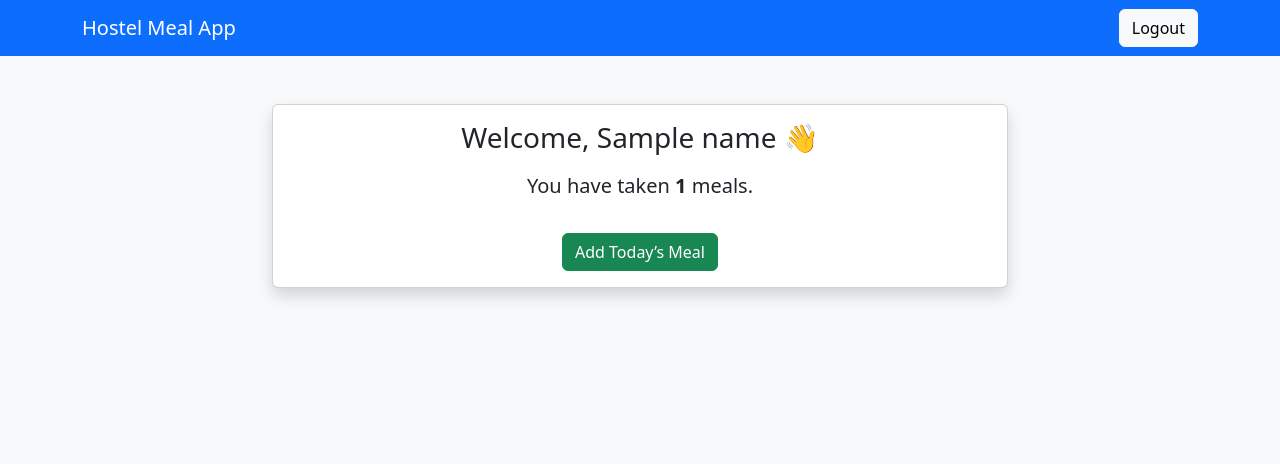
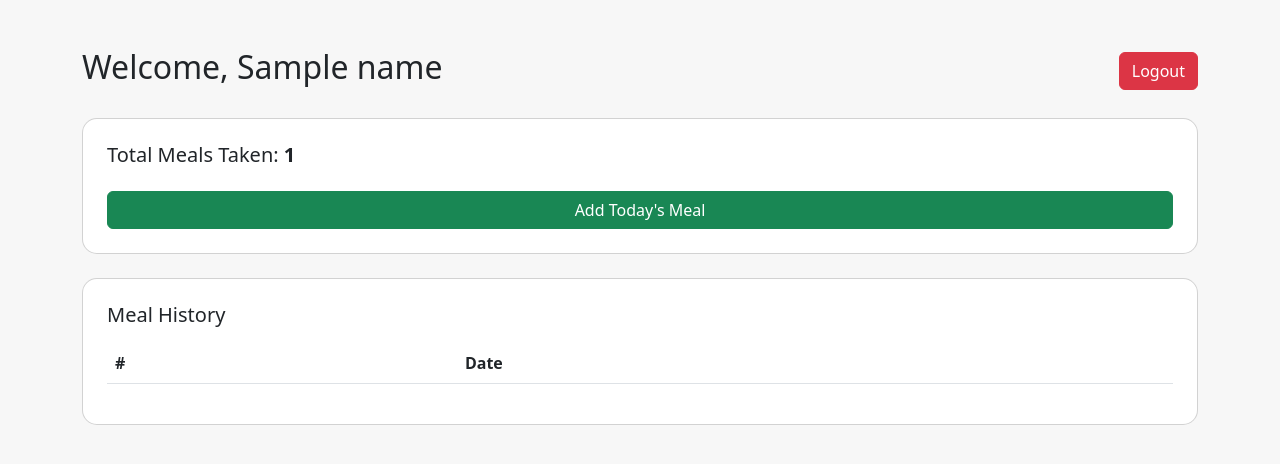
Before and after one commit to aloha17-light/hostel-meal-app, a Flask app: template templates/dashboard.html in a window 1280 px wide. Shown: the top 464 px of the page. Run offline with Flask 3, Linux system fonts and the light colour scheme; the template is opened without the code that fills it: most values are stand-ins (such as "Sample title", 1, 10 or a date in 2020); lists and menus that the app fills with data are empty.

Commit message:
Your update message here

```diff
--- a/app.py
+++ b/app.py
@@ -59,11 +59,16 @@ def dashboard():
     user_id = session['user_id']
     conn = get_db_connection()
     cursor = conn.cursor()
+
     cursor.execute("SELECT COUNT(*) AS meal_count FROM meals WHERE user_id = ?", (user_id,))
     count = cursor.fetchone()['meal_count']
+
+    cursor.execute("SELECT date FROM meals WHERE user_id = ? ORDER BY date DESC", (user_id,))
+    meal_history = cursor.fetchall()
+
     conn.close()
+    return render_template('dashboard.html', name=session['name'], meal_count=count, meal_history=meal_history)
 
-    return render_template('dashboard.html', name=session['name'], meal_count=count)
 
 @app.route('/add_meal')
 def add_meal():
--- a/templates/dashboard.html
+++ b/templates/dashboard.html
@@ -1,37 +1,48 @@
 <!DOCTYPE html>
-<html lang="en">
+<html>
 <head>
-    <meta charset="UTF-8">
     <title>Dashboard</title>
-    <!-- Bootstrap CSS -->
-    <link href="https://cdn.jsdelivr.net/npm/bootstrap@5.3.3/dist/css/bootstrap.min.css" rel="stylesheet">
+    <link href="https://cdn.jsdelivr.net/npm/bootstrap@5.3.0/dist/css/bootstrap.min.css" rel="stylesheet">
+    <style>
+        body {
+            background: #f7f7f7;
+        }
+        .card {
+            border-radius: 15px;
+        }
+    </style>
 </head>
-<body class="bg-light">
+<body>
+    <div class="container mt-5">
+        <div class="d-flex justify-content-between align-items-center mb-4">
+            <h2>Welcome, {{ name }}</h2>
+            <a href="/logout" class="btn btn-danger">Logout</a>
+        </div>
 
-    <!-- Navbar -->
-    <nav class="navbar navbar-expand-lg navbar-dark bg-primary">
-        <div class="container">
-            <a class="navbar-brand" href="#">Hostel Meal App</a>
-            <div class="ms-auto">
-                <a class="btn btn-light" href="/logout">Logout</a>
-            </div>
+        <div class="card p-4 mb-4">
+            <h5>Total Meals Taken: <strong>{{ meal_count }}</strong></h5>
+            <a href="/add_meal" class="btn btn-success mt-3">Add Today's Meal</a>
         </div>
-    </nav>
 
-    <!-- Main Dashboard -->
-    <div class="container mt-5">
-        <div class="row justify-content-center">
-            <div class="col-md-8">
-                <div class="card shadow">
-                    <div class="card-body text-center">
-                        <h3 class="card-title mb-3">Welcome, {{ name }} 👋</h3>
-                        <p class="card-text fs-5">You have taken <strong>{{ meal_count }}</strong> meals.</p>
-                        <a href="/add_meal" class="btn btn-success mt-3">Add Today’s Meal</a>
-                    </div>
-                </div>
-            </div>
+        <div class="card p-4">
+            <h5 class="mb-3">Meal History</h5>
+            <table class="table table-striped">
+                <thead>
+                    <tr>
+                        <th>#</th>
+                        <th>Date</th>
+                    </tr>
+                </thead>
+                <tbody>
+                    {% for idx, meal in enumerate(meal_history, start=1) %}
+                    <tr>
+                        <td>{{ idx }}</td>
+                        <td>{{ meal['date'] }}</td>
+                    </tr>
+                    {% endfor %}
+                </tbody>
+            </table>
         </div>
     </div>
-
 </body>
 </html>
```
